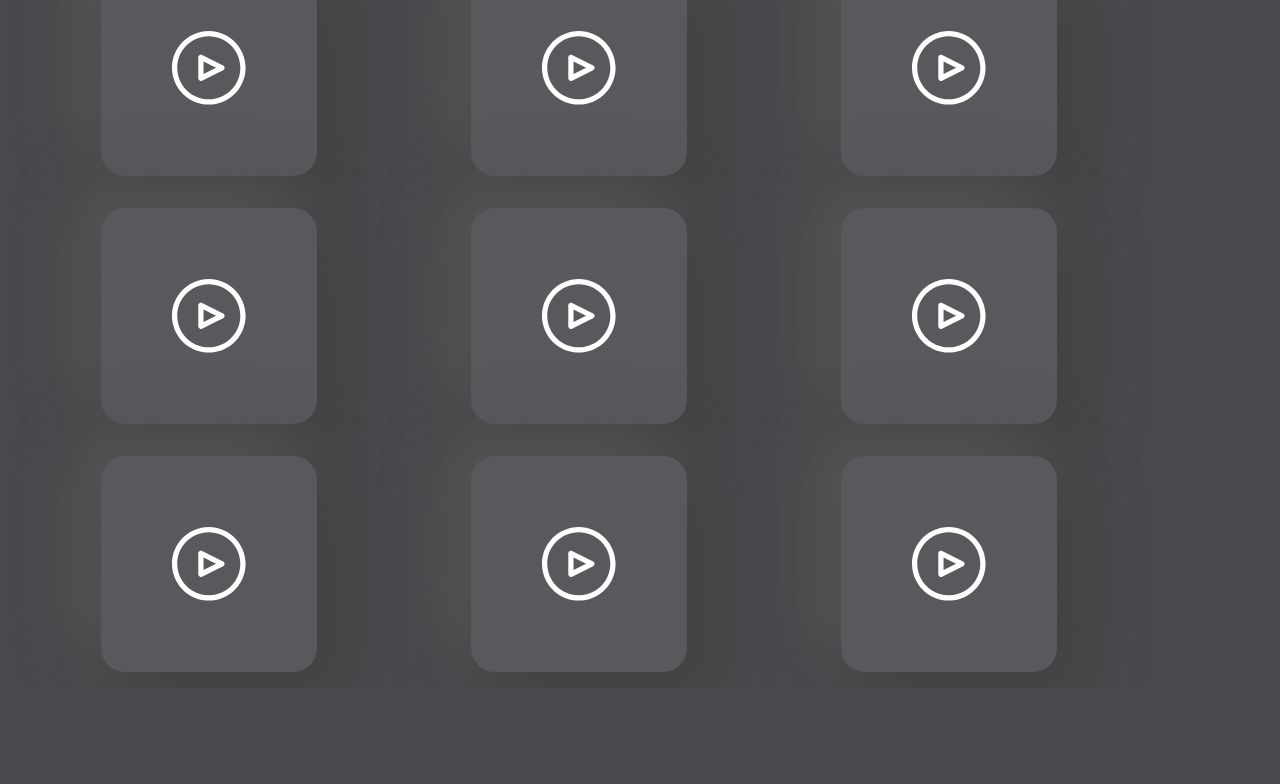
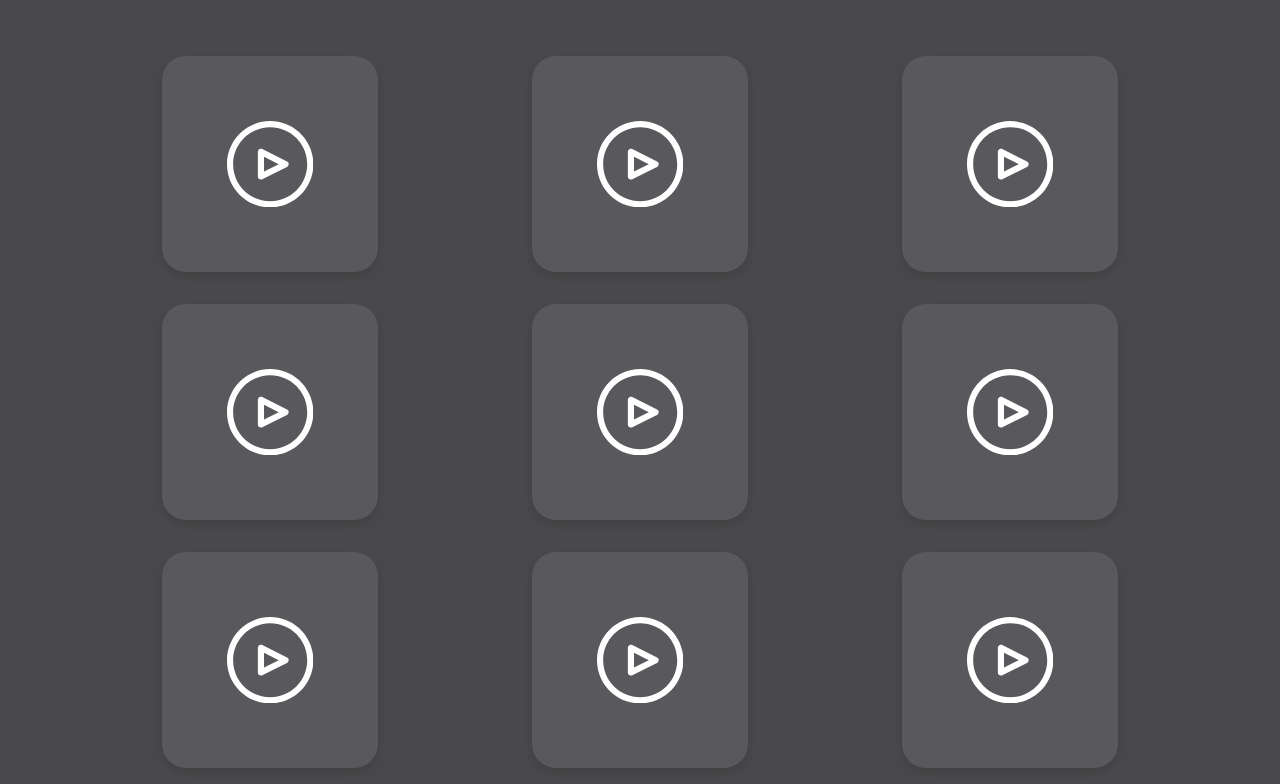
Before and after one commit to alban-coeurvaillant/Sound-board, a plain HTML site: page index.html in a window 1280 px wide. Shown: the part 184-968 px from the top of the page. Before the commit the page ends 872 px from the top, so only its background shows below. Drawn offline with nearby package versions, Linux system fonts and the light colour scheme.

Commit message:
skeu upadate

```diff
--- a/index.html
+++ b/index.html
@@ -32,14 +32,13 @@
              -20px -20px 60px #595959;
 
 }
-     .list__item {
+     .btn-normal {
       border-radius: 24px;
       background: #58585D;
-    box-shadow:  20px 20px 60px #414141,
-                -20px -20px 60px#595959;
+      box-shadow:  0pt 3pt 6pt #414141;
+
                 height: 27vmin;
     width: 27vmin;
-    margin: 1rem;
      }
 
      .playing {
@@ -83,13 +82,13 @@
               <a class="text-gray-400 cursor-not-allowed" href="#">Disabled</a>
             </li>
           </ul>
-          <div class="flex justify-center ">
+          <div class="flex justify-center p-5">
             <h1 class="">ARABIC MAN</h1>
           </div>
-          <div class="  list m-0 p-0 w-auto grid grid-cols-3 grid-rows-3  ">
+          <div class=" flex-auto list m-0 p-0 w-auto grid grid-cols-3 grid-rows-3 h-full ">
 
             <div class="list__item flex flex-col justify-center items-center w-full h-full p-3 " data-key="49">
-              <div class=" btn-normal w-full h-full   w-full h-full flex justify-center items-center">
+              <div class=" btn-normal w-full h-full bg-blue-600 w-full h-full flex justify-center items-center">
                 <div class="icon">
                   <svg version="1.1" id="Capa_1" xmlns="http://www.w3.org/2000/svg" xmlns:xlink="http://www.w3.org/1999/xlink" x="0px" y="0px"
                   viewBox="0 0 477.867 477.867" style="enable-background:new 0 0 477.867 477.867;" xml:space="preserve">
@@ -142,7 +141,7 @@
               </div><div class="list__item-quote"></div>
             </div>
             <div class="list__item flex flex-col justify-center items-center w-full h-full p-3 " data-key="50">
-              <div class=" btn-normal w-full h-full   w-full h-full flex justify-center items-center">
+              <div class=" btn-normal w-full h-full bg-blue-600 w-full h-full flex justify-center items-center">
                 <div class="icon">
                   <svg version="1.1" id="Capa_1" xmlns="http://www.w3.org/2000/svg" xmlns:xlink="http://www.w3.org/1999/xlink" x="0px" y="0px"
                   viewBox="0 0 477.867 477.867" style="enable-background:new 0 0 477.867 477.867;" xml:space="preserve">
@@ -195,7 +194,7 @@
               </div><div class="list__item-quote"></div>
             </div>
             <div class="list__item flex flex-col justify-center items-center w-full h-full p-3  " data-key="51">
-              <div class=" btn-normal w-full h-full   w-full h-full flex justify-center items-center">
+              <div class=" btn-normal w-full h-full bg-blue-600 w-full h-full flex justify-center items-center">
                 <div class="icon">
                   <svg version="1.1" id="Capa_1" xmlns="http://www.w3.org/2000/svg" xmlns:xlink="http://www.w3.org/1999/xlink" x="0px" y="0px"
                   viewBox="0 0 477.867 477.867" style="enable-background:new 0 0 477.867 477.867;" xml:space="preserve">
@@ -248,7 +247,7 @@
               </div><div class="list__item-quote"></div>
             </div>
             <div class="list__item flex flex-col justify-center items-center w-full h-full p-3 " data-key="52">
-              <div class=" btn-normal w-full h-full   w-full h-full flex justify-center items-center">
+              <div class=" btn-normal w-full h-full bg-blue-600 w-full h-full flex justify-center items-center">
                 <div class="icon">
                   <svg version="1.1" id="Capa_1" xmlns="http://www.w3.org/2000/svg" xmlns:xlink="http://www.w3.org/1999/xlink" x="0px" y="0px"
                   viewBox="0 0 477.867 477.867" style="enable-background:new 0 0 477.867 477.867;" xml:space="preserve">
@@ -301,7 +300,7 @@
               </div> <div class="list__item-quote"></div>
             </div>
             <div class="list__item flex flex-col justify-center items-center w-full h-full p-3  " data-key="53">
-              <div class=" btn-normal w-full h-full   w-full h-full flex justify-center items-center">
+              <div class=" btn-normal w-full h-full bg-blue-600 w-full h-full flex justify-center items-center">
                 <div class="icon">
                   <svg version="1.1" id="Capa_1" xmlns="http://www.w3.org/2000/svg" xmlns:xlink="http://www.w3.org/1999/xlink" x="0px" y="0px"
                   viewBox="0 0 477.867 477.867" style="enable-background:new 0 0 477.867 477.867;" xml:space="preserve">
@@ -354,7 +353,7 @@
               </div><div class="list__item-quote"></div>
             </div>
             <div class="list__item flex flex-col justify-center items-center w-full h-full p-3 " data-key="54">
-              <div class=" btn-normal w-full h-full   w-full h-full flex justify-center items-center">
+              <div class=" btn-normal w-full h-full bg-blue-600 w-full h-full flex justify-center items-center">
                 <div class="icon">
                   <svg version="1.1" id="Capa_1" xmlns="http://www.w3.org/2000/svg" xmlns:xlink="http://www.w3.org/1999/xlink" x="0px" y="0px"
                   viewBox="0 0 477.867 477.867" style="enable-background:new 0 0 477.867 477.867;" xml:space="preserve">
@@ -407,7 +406,7 @@
               </div> <div class="list__item-quote"></div>
             </div>
             <div class="list__item flex flex-col justify-center items-center w-full h-full p-3 " data-key="55">
-              <div class=" btn-normal w-full h-full   w-full h-full flex justify-center items-center">
+              <div class=" btn-normal w-full h-full bg-blue-600 w-full h-full flex justify-center items-center">
                 <div class="icon">
                   <svg version="1.1" id="Capa_1" xmlns="http://www.w3.org/2000/svg" xmlns:xlink="http://www.w3.org/1999/xlink" x="0px" y="0px"
                   viewBox="0 0 477.867 477.867" style="enable-background:new 0 0 477.867 477.867;" xml:space="preserve">
@@ -461,7 +460,7 @@
               <div class="list__item-quote"></div>
             </div>
             <div class="list__item flex flex-col justify-center items-center w-full h-full p-3  " data-key="56">
-              <div class=" btn-normal w-full h-full   w-full h-full flex justify-center items-center">
+              <div class=" btn-normal w-full h-full bg-blue-600 w-full h-full flex justify-center items-center">
                 <div class="icon">
                   <svg version="1.1" id="Capa_1" xmlns="http://www.w3.org/2000/svg" xmlns:xlink="http://www.w3.org/1999/xlink" x="0px" y="0px"
                   viewBox="0 0 477.867 477.867" style="enable-background:new 0 0 477.867 477.867;" xml:space="preserve">
@@ -514,7 +513,7 @@
               </div> <div class="list__item-quote"></div>
             </div>
             <div class="list__item flex flex-col justify-center items-center p-3 " data-key="57">
-              <div class=" btn-normal w-full h-full   w-full h-full flex justify-center items-center">
+              <div class=" btn-normal w-full h-full bg-blue-600 w-full h-full flex justify-center items-center">
                 <div class="icon">
                   <svg version="1.1" id="Capa_1" xmlns="http://www.w3.org/2000/svg" xmlns:xlink="http://www.w3.org/1999/xlink" x="0px" y="0px"
                   viewBox="0 0 477.867 477.867" style="enable-background:new 0 0 477.867 477.867;" xml:space="preserve">
```
Lines whose indentation alone changed are shown as unchanged.
